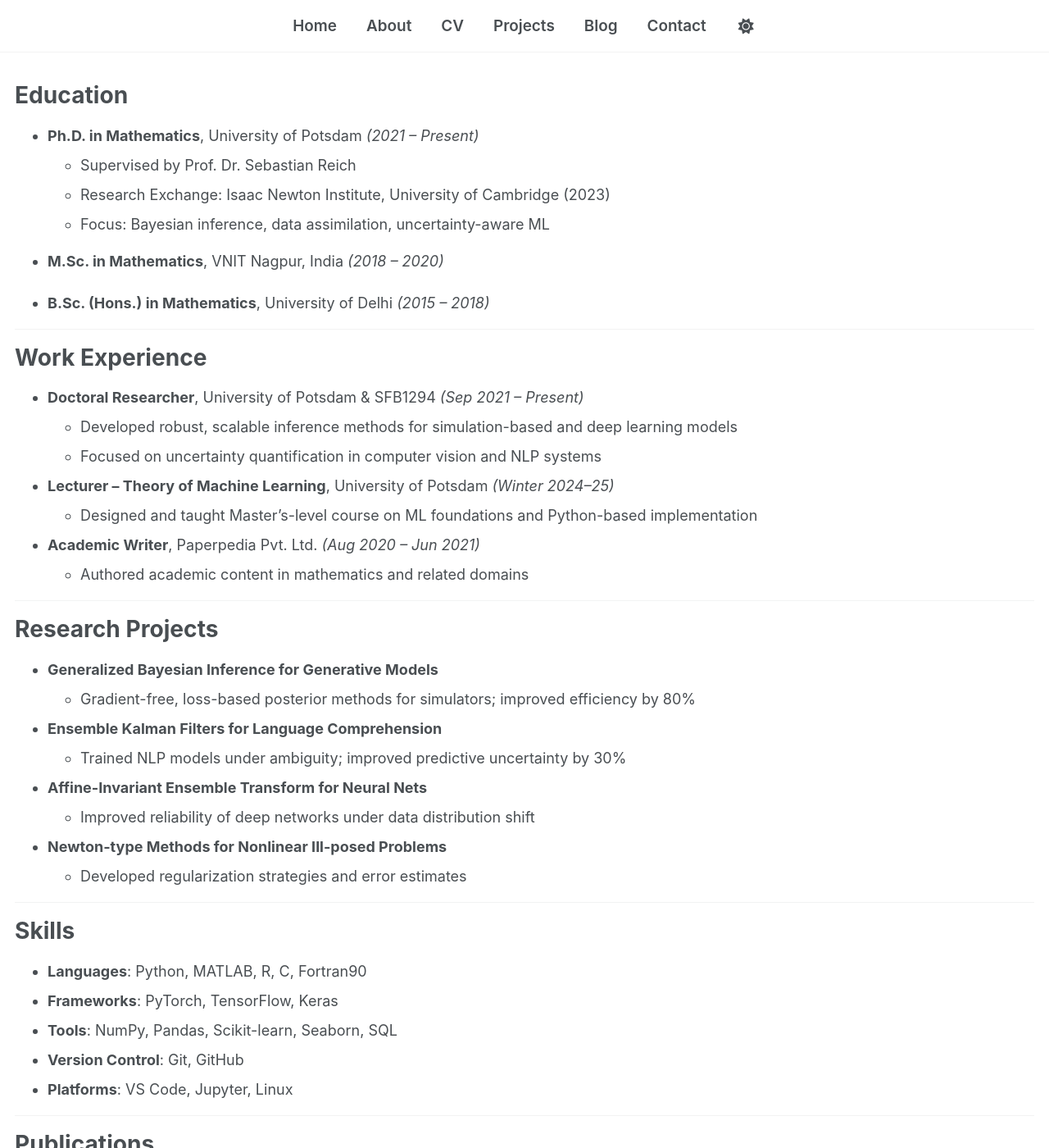
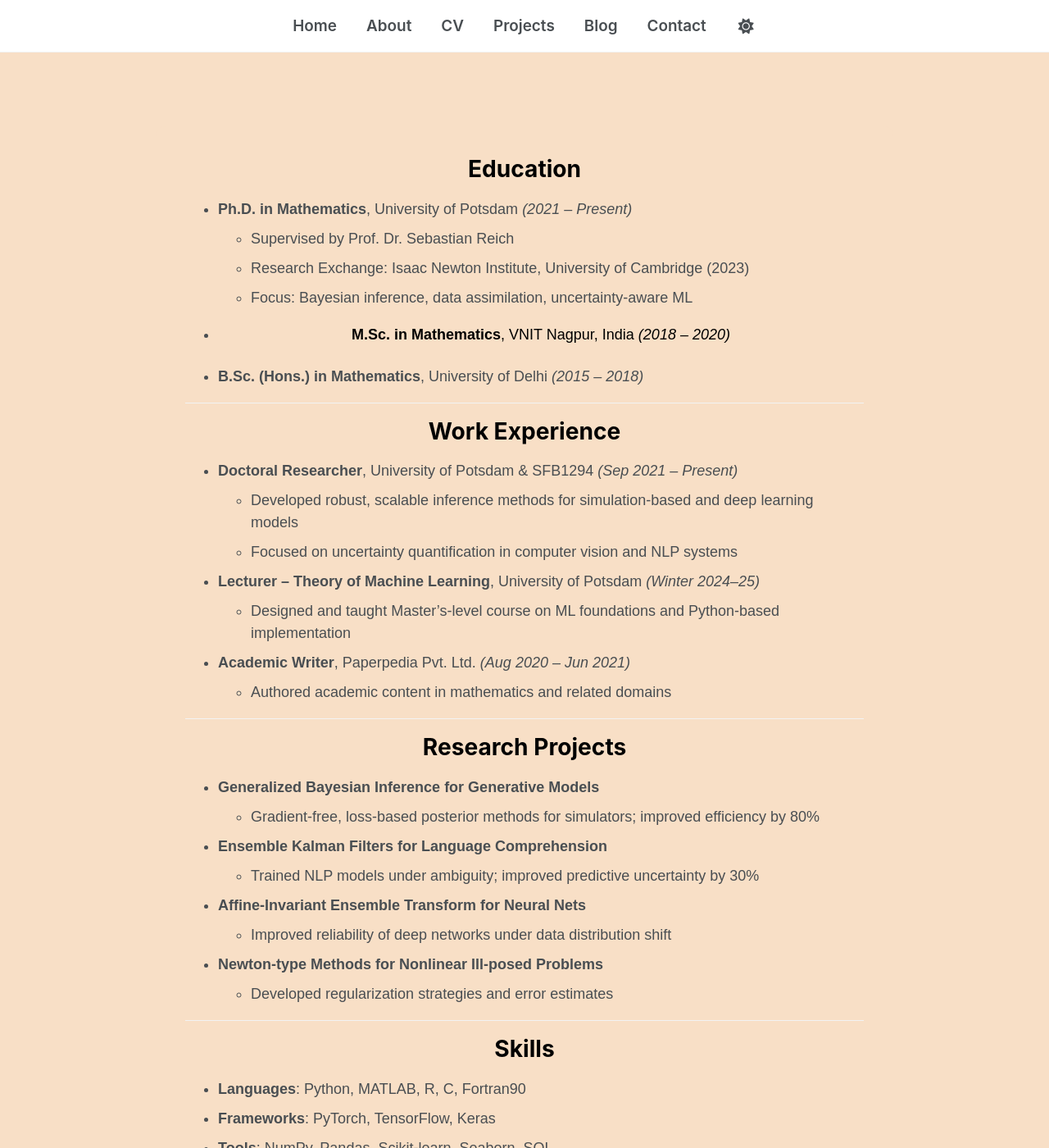
Before and after one commit to dikshab14/dikshab14.github.io, a Jekyll site: the page built from _pages/cv.md, in a window 1280 px wide and 1400 px high. Shown: the whole window at 82% size. Built offline with Jekyll 4.4.1, drawn with Linux system fonts in a browser that asks for light colours; a script that is not in the unit is left out.

Commit message:
update cv

```diff
--- a/_layouts/cv-layout.html
+++ b/_layouts/cv-layout.html
@@ -14,6 +14,43 @@ layout: compress
     {% include head.html %}
     {% include head/custom.html %}
     <link rel="stylesheet" href="{{ site.baseurl }}/assets/css/cv-layout.css">
+    <style>
+      body.cv-layout {
+        background-color: #f8dfc6;
+        margin: 0;
+        padding: 0;
+        font-family: sans-serif;
+      }
+
+      #main {
+        display: flex;
+        justify-content: center;
+        padding: 3rem 1rem;
+      }
+
+      .container {
+        background-color: #f8dfc6;
+        padding: 2rem;
+        max-width: 900px;
+        width: 100%;
+        box-sizing: border-box;
+        border-radius: 12px;
+      }
+
+      h1, h2, h3, h4, p {
+        text-align: center;
+        color: #000;
+      }
+
+      /* Optional: Remove sidebar margins if using sidebar.html */
+      .sidebar {
+        display: none;
+      }
+
+      footer {
+        background-color: #f8dfc6;
+      }
+    </style>
   </head>
 
   <body class="cv-layout">
```
